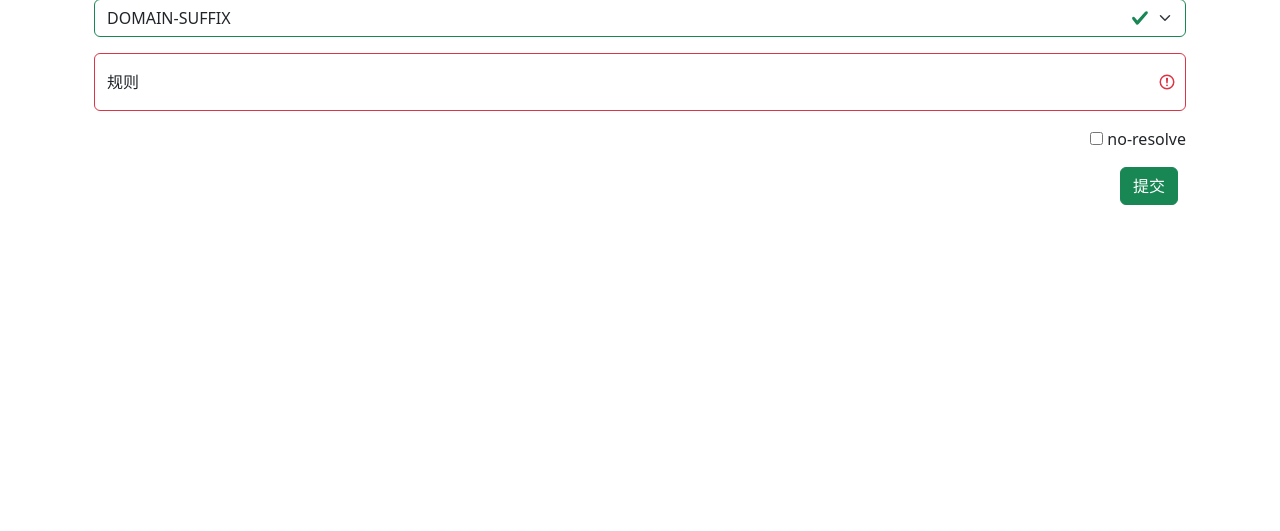
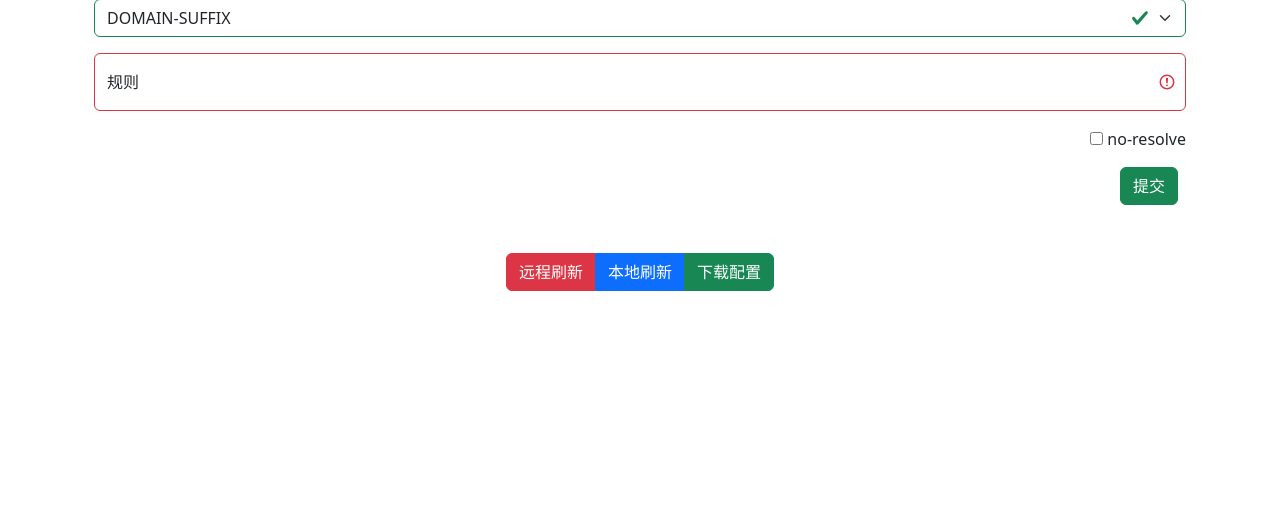
Before and after one commit to SuperH-0630/ClashProxy, a Flask app: page / in a window 1280 px wide. Shown: the part 146-677 px from the top of the page. Run offline with Flask 2, Linux system fonts and the light colour scheme; the visitor is signed in with stand-in values (Sample User, id 1); parts of the project's set-up code (start-up, migrations or seed data) failed here and were passed over; some libraries are stand-ins or nearby versions.

Commit message:
feat: 添加刷新配置按钮

```diff
--- a/app/clash.py
+++ b/app/clash.py
@@ -9,4 +9,8 @@ clash = Blueprint("clash", __name__)
 def download_page(c: str):
     if c != conf["DOWNLOAD_URL"]:
         return abort(404)
-    return send_file(f"{conf['OUTPUT_FILE_NAME']}.yaml")
+
+    try:
+        return send_file(f"{conf['OUTPUT_FILE_NAME']}.yaml")
+    except FileNotFoundError:
+        return abort(404)
--- a/app/index.py
+++ b/app/index.py
@@ -1,11 +1,12 @@
-from flask import Blueprint, render_template, flash, redirect, url_for
+from flask import Blueprint, render_template, flash, redirect, url_for, abort
 from flask_login import login_required
 from flask_wtf import FlaskForm
 from wtforms import StringField, SubmitField, SelectField, BooleanField
 from wtforms.validators import DataRequired
 
 from .logger import Logger
-from clash import METHODS, add_direct_rule_to_sql
+from config import conf
+from clash import METHODS, add_direct_rule_to_sql, get_rule_file, download_base_file
 
 
 index = Blueprint("base", __name__)
@@ -51,3 +52,32 @@ def add_rule_page():
             flash("不可重复新增规则")
         return redirect(url_for("base.index_page"))
     return __load_index_page(form)
+
+
+@index.route("/remote-refresh-yaml", methods=["GET"])
+@login_required
+def remote_refresh_page():
+    try:
+        download_base_file(f"{conf['BASE_FILE_NAME']}.yaml")
+        get_rule_file(f"{conf['BASE_FILE_NAME']}.yaml", f"{conf['OUTPUT_FILE_NAME']}.yaml")
+    except FileNotFoundError:
+        return abort(404)
+    flash("远程刷新成功")
+    return redirect(url_for("base.index_page"))
+
+
+@index.route("/refresh-yaml", methods=["GET"])
+@login_required
+def refresh_page():
+    try:
+        get_rule_file(f"{conf['BASE_FILE_NAME']}.yaml", f"{conf['OUTPUT_FILE_NAME']}.yaml")
+    except FileNotFoundError:
+        return abort(404)
+    flash("本地刷新成功")
+    return redirect(url_for("base.index_page"))
+
+
+@index.route("/download-yaml", methods=["GET"])
+@login_required
+def download_page():
+    return redirect(url_for("clash.download_page", c=conf["DOWNLOAD_URL"]))
--- a/templates/index/index.html
+++ b/templates/index/index.html
@@ -16,6 +16,14 @@
                 {{ form.submit(class='btn btn-success me-2') }}
             </div>
         </form>
+
+        <div class="text-center mt-5">
+            <div class="btn-group">
+                <a class="btn btn-danger" href="{{ url_for("base.remote_refresh_page") }}"> 远程刷新 </a>
+                <a class="btn btn-primary" href="{{ url_for("base.refresh_page") }}"> 本地刷新 </a>
+                <a class="btn btn-success" href="{{ url_for("base.download_page") }}"> 下载配置 </a>
+            </div>
+        </div>
     </div>
 
 </div>
```
